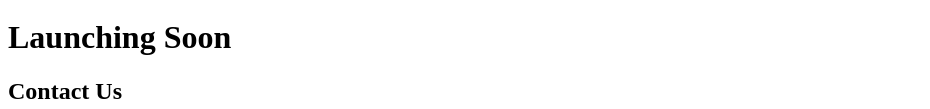
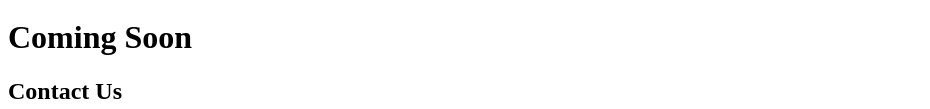
Before and after one commit to web-vm/Test-_Page, a website built with Vite: page index.html in a window 1280 px wide. Shown: the part 332-441 px from the top of the page, without its empty margins (0-930 px from the left). Built offline with nearby package versions, Linux system fonts and the light colour scheme; files whose address does not match are found by name.

Commit message:
Update index.html

```diff
--- a/index.html
+++ b/index.html
@@ -33,7 +33,7 @@
   <main>
     <div class="main-container">
       <div class="launch-message">
-        <h1>Launching Soon</h1>
+        <h1>Coming Soon</h1>
       </div>
       <div class="contact-section">
         <h2>Contact Us</h2>
```
